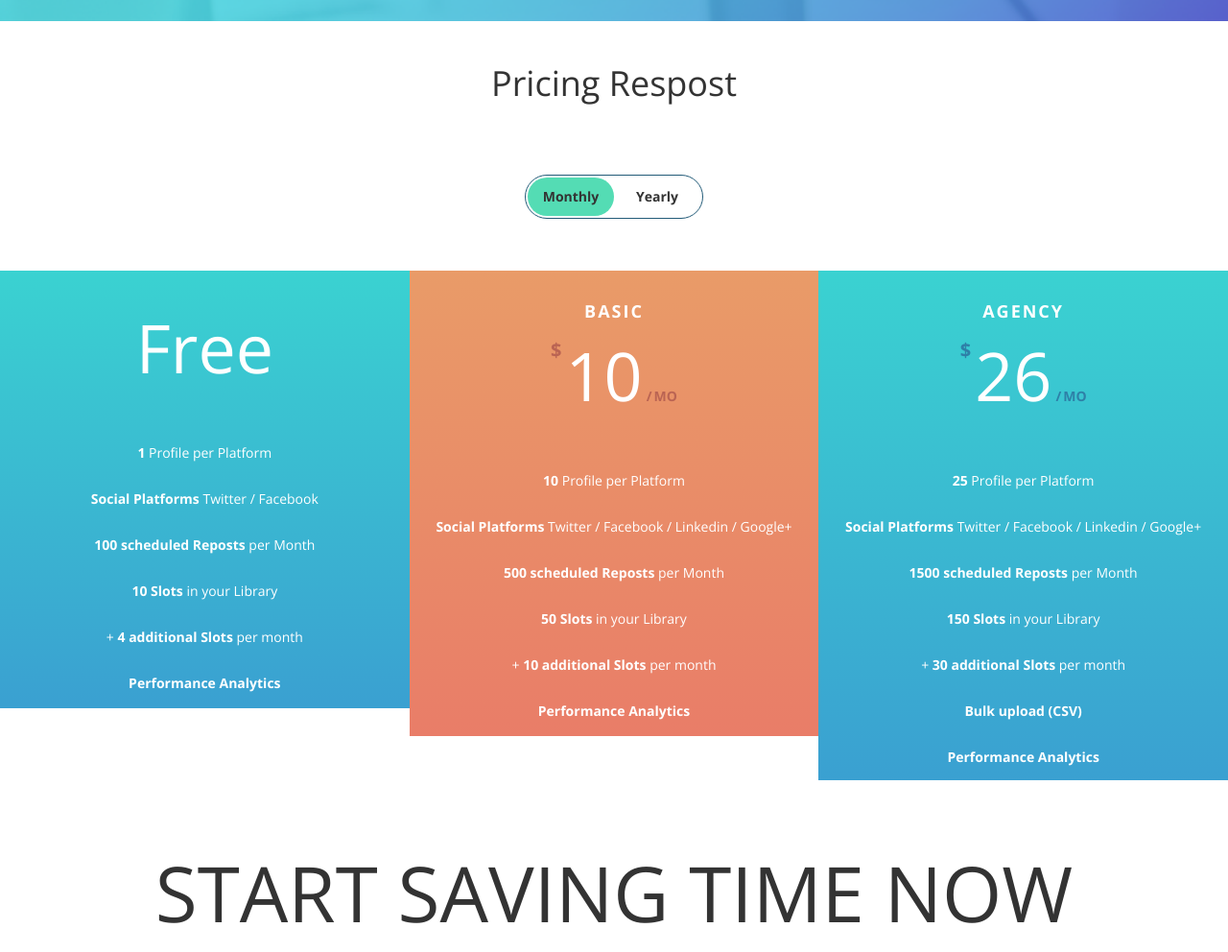
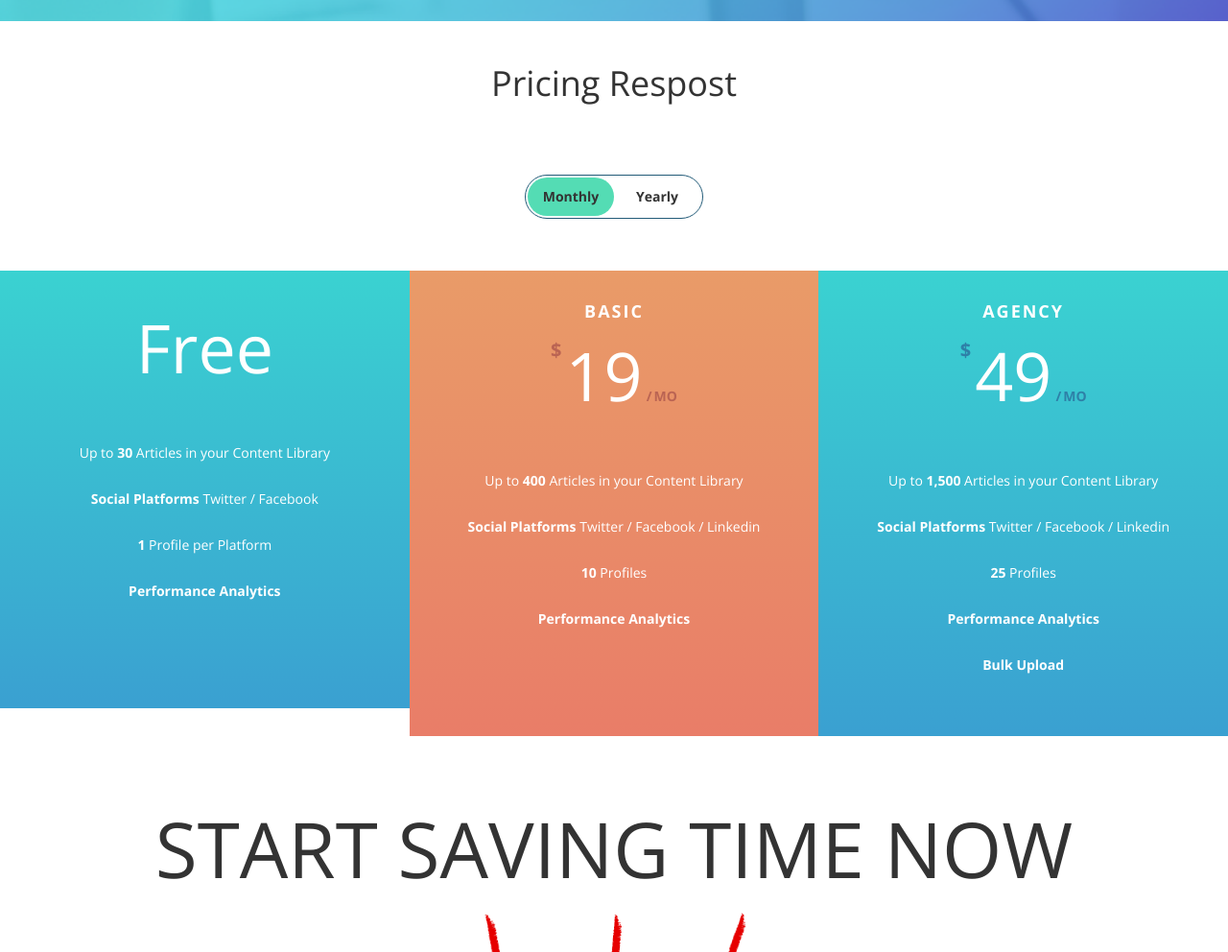
Before and after one commit to OMEGAYALFA/elokenz_lp_repost, a plain HTML site: page pricing.html in a window 1280 px wide. Shown: the part 108-1100 px from the top of the page at 96% size. Drawn offline with nearby package versions, Linux system fonts and the light colour scheme.

Commit message:
Update pricing landing_v2

```diff
--- a/pricing.html
+++ b/pricing.html
@@ -80,11 +80,9 @@
 
 						<div class="cd-pricing-body">
 							<ul class="cd-pricing-features">
+								<li>Up to <em>30</em> Articles in your Content Library</li>
+								<li><em>Social Platforms</em> Twitter / Facebook</li>
 								<li><em>1</em> Profile per Platform</li>
-								<li><em>Social Platforms</em> Twitter / Facebook</li>
-								<li><em>100 scheduled Reposts</em> per Month</li>
-								<li><em>10 Slots</em> in your Library</li>
-								<li>+ <em>4 additional Slots</em> per month</li>
 								<li><em>Performance Analytics</em></li>
 							</ul>
 						</div> <!-- .cd-pricing-body -->
@@ -103,11 +101,9 @@
 
 						<div class="cd-pricing-body">
 							<ul class="cd-pricing-features">
+								<li>Up to <em>30</em> Articles in your Content Library</li>
+								<li><em>Social Platforms</em> Twitter / Facebook</li>
 								<li><em>1</em> Profile per Platform</li>
-								<li><em>Social Platforms</em> Twitter / Facebook</li>
-								<li><em>100 scheduled Reposts</em> per Month</li>
-								<li><em>10 Slots</em> in your Library</li>
-								<li>+ <em>4 additional Slots</em> per month</li>
 								<li><em>Performance Analytics</em></li>
 							</ul>
 						</div> <!-- .cd-pricing-body -->
@@ -127,18 +123,16 @@
 
 							<div class="cd-price">
 								<span class="cd-currency">$</span>
-								<span class="cd-value">10</span>
+								<span class="cd-value">19</span>
 								<span class="cd-duration">mo</span>
 							</div>
 						</header> <!-- .cd-pricing-header -->
 
 						<div class="cd-pricing-body">
 							<ul class="cd-pricing-features">
-								<li><em>10</em> Profile per Platform</li>
-								<li><em>Social Platforms</em> Twitter / Facebook / Linkedin / Google+</li>
-								<li><em>500 scheduled Reposts</em> per Month</li>
-								<li><em>50 Slots</em> in your Library</li>
-								<li>+ <em>10 additional Slots</em> per month</li>
+								<li>Up to <em>400</em> Articles in your Content Library</li>
+								<li><em>Social Platforms</em> Twitter / Facebook / Linkedin</li>
+								<li><em>10</em> Profiles</li>
 								<li><em>Performance Analytics</em></li>
 							</ul>
 						</div> <!-- .cd-pricing-body -->
@@ -155,18 +149,16 @@
 
 							<div class="cd-price">
 								<span class="cd-currency">$</span>
-								<span class="cd-value">102</span>
+								<span class="cd-value">192</span>
 								<span class="cd-duration">yr</span>
 							</div>
 						</header> <!-- .cd-pricing-header -->
 
 						<div class="cd-pricing-body">
 							<ul class="cd-pricing-features">
-								<li><em>10</em> Profile per Platform</li>
-								<li><em>Social Platforms</em> Twitter / Facebook / Linkedin / Google+</li>
-								<li><em>500 scheduled Reposts</em> per Month</li>
-								<li><em>50 Slots</em> in your Library</li>
-								<li>+ <em>10 additional Slots</em> per month</li>
+								<li>Up to <em>400</em> Articles in your Content Library</li>
+								<li><em>Social Platforms</em> Twitter / Facebook / Linkedin</li>
+								<li><em>10</em> Profiles</li>
 								<li><em>Performance Analytics</em></li>
 							</ul>
 						</div> <!-- .cd-pricing-body -->
@@ -187,20 +179,18 @@
 
 							<div class="cd-price">
 								<span class="cd-currency">$</span>
-								<span class="cd-value">26</span>
+								<span class="cd-value">49</span>
 								<span class="cd-duration">mo</span>
 							</div>
 						</header> <!-- .cd-pricing-header -->
 
 						<div class="cd-pricing-body">
 							<ul class="cd-pricing-features">
-								<li><em>25</em> Profile per Platform</li>
-								<li><em>Social Platforms</em> Twitter / Facebook / Linkedin / Google+</li>
-								<li><em>1500 scheduled Reposts</em> per Month</li>
-								<li><em>150 Slots</em> in your Library</li>
-								<li>+ <em>30 additional Slots</em> per month</li>
-								<li><em>Bulk upload (CSV)</em></li>
+								<li>Up to <em>1,500</em> Articles in your Content Library</li>
+								<li><em>Social Platforms</em> Twitter / Facebook / Linkedin</li>
+								<li><em>25</em> Profiles</li>
 								<li><em>Performance Analytics</em></li>
+								<li><em>Bulk Upload</em></li>
 							</ul>
 						</div> <!-- .cd-pricing-body -->
 
@@ -216,20 +206,18 @@
 
 							<div class="cd-price">
 								<span class="cd-currency">$</span>
-								<span class="cd-value">264</span>
+								<span class="cd-value">499</span>
 								<span class="cd-duration">yr</span>
 							</div>
 						</header> <!-- .cd-pricing-header -->
 
 						<div class="cd-pricing-body">
 							<ul class="cd-pricing-features">
-								<li><em>25</em> Profile per Platform</li>
-								<li><em>Social Platforms</em> Twitter / Facebook / Linkedin / Google+</li>
-								<li><em>1500 scheduled Reposts</em> per Month</li>
-								<li><em>150 Slots</em> in your Library</li>
-								<li>+ <em>30 additional Slots</em> per month</li>
-								<li><em>Bulk upload (CSV)</em></li>
+								<li>Up to <em>1,500</em> Articles in your Content Library</li>
+								<li><em>Social Platforms</em> Twitter / Facebook / Linkedin</li>
+								<li><em>25</em> Profiles</li>
 								<li><em>Performance Analytics</em></li>
+								<li><em>Bulk Upload</em></li>
 							</ul>
 						</div> <!-- .cd-pricing-body -->
 
```
